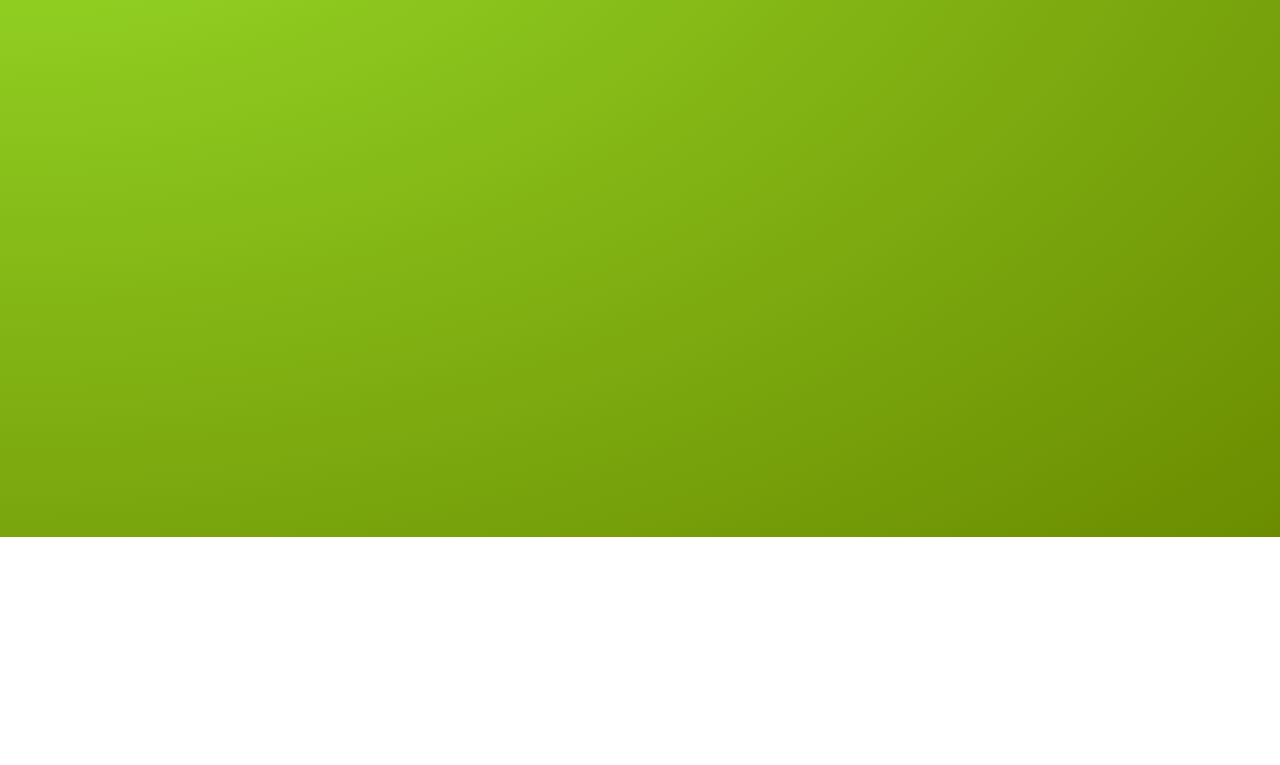
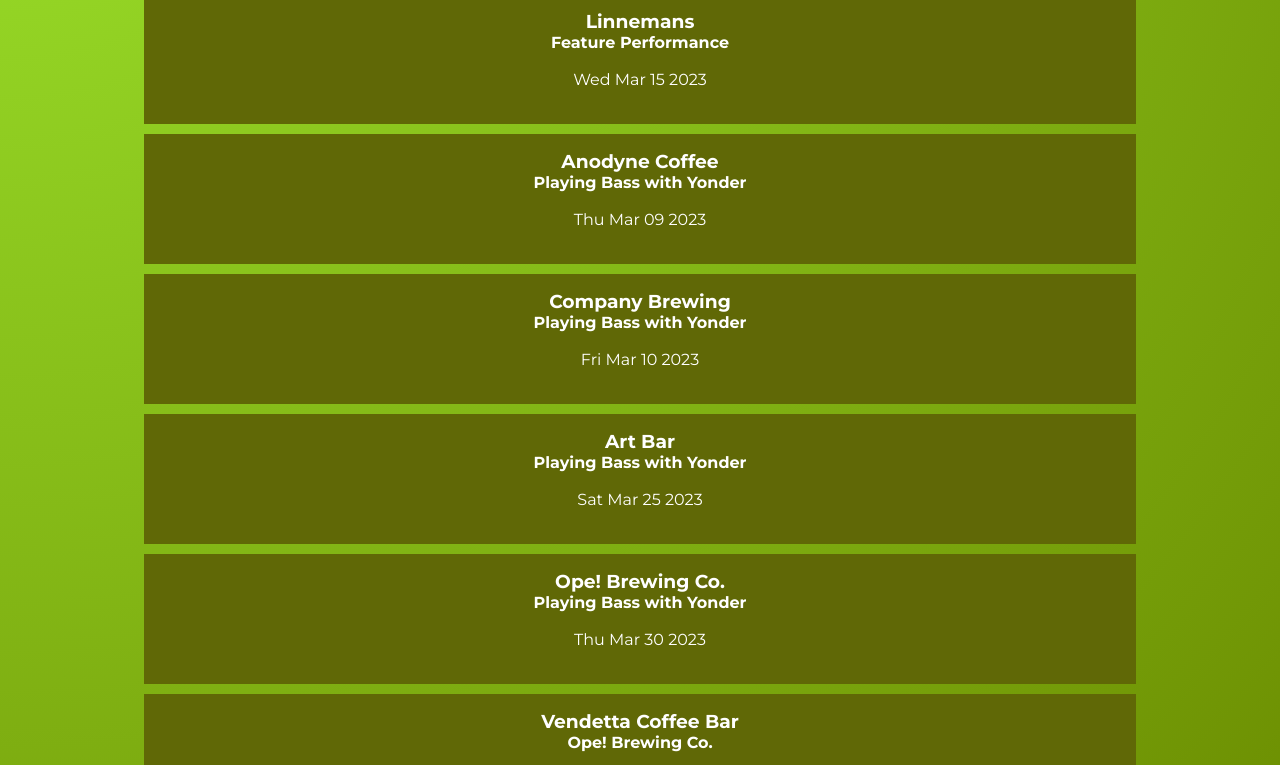
Before and after one commit to peterIrving/peterirving.live, a Gatsby site: page /events in a window 1280 px wide. Shown: the part 263-1028 px from the top of the page. Before the commit the page ends 800 px from the top, so only its background shows below. Built offline with nearby package versions, Linux system fonts and the light colour scheme; Gatsby itself is replaced by a stand-in of ours.

Commit message:
dates are a day off. why?"

```diff
--- a/src/components/page_content.tsx
+++ b/src/components/page_content.tsx
@@ -22,7 +22,9 @@
             marginRight: `${margin}px`,
             width: `calc(100% - ${margin * 2}px)`,
         }}> */}
-        <div className="content">
+        <div className="content"
+        // style={{backgroundImage: "/web_background_white_3.png"}}
+        >
             {props.children}
         </div>
         <footer><p>Copyright 2023 Peter Irving</p></footer>
--- a/src/components/tune_body.tsx
+++ b/src/components/tune_body.tsx
@@ -1,7 +1,7 @@
 import React, { FC } from 'react'
 import { useMediaQuery } from 'react-responsive'
 import Layout from './page_content';
-import * as styles from "../styles/tunes.module.css"
+import * as styles from "../styles/subpage.module.css"
 
 interface VideoProps {
     videoSrcURL: string;
@@ -30,7 +30,7 @@
 
 const TuneBody: FC = () => {
     return <Layout>
-        <div className={styles.tunes}>
+        <div className={styles.subpage}>
             <h2>Tunes</h2>
             <h3>A Funky Application of Folk Music</h3>
             <Video videoSrcURL="https://www.youtube.com/embed/N8U6DdONxSk" videoTitle="Sittin on top of the world"></Video>
--- /dev/null
+++ b/src/models/event_model.ts
@@ -0,0 +1,9 @@
+
+export class EventModel {
+    constructor(
+        public projectName: string = "solo",
+        public venueName: string,
+        public startDate: Date,
+
+    ) { }
+}
--- a/src/pages/events.tsx
+++ b/src/pages/events.tsx
@@ -1,19 +1,70 @@
-import React from "react";
+import React, { useEffect, } from "react";
 import { Link } from "gatsby"
 
 import Layout from "../components/page_content";
+import * as subpageStyles from "../styles/subpage.module.css"
+import * as eventStyles from "../styles/events.module.css"
+import { EventModel } from "../models/event_model"
 
-const centered = {
-    textAlign: "center",
-} as const;
+const today = new Date();
+
+const listOfEvents = [
+    new EventModel(
+        "Feature Performance",
+        "Linnemans",
+        new Date("2023-03-15"),
+    ),
+    new EventModel(
+        "Playing Bass with Yonder",
+        "Anodyne Coffee",
+        new Date("2023-03-09"),
+    ), new EventModel(
+        "Playing Bass with Yonder",
+        "Company Brewing",
+        new Date("2023-03-10"),
+    ),
+    new EventModel(
+        "Playing Bass with Yonder",
+        "Art Bar",
+        new Date("2023-03-25"),
+    ),
+    new EventModel(
+        "Playing Bass with Yonder",
+        "Ope! Brewing Co.",
+        new Date("2023-03-30"),
+    ),
+    new EventModel(
+        "Ope! Brewing Co.",
+        "Vendetta Coffee Bar",
+        new Date("2023-03-30"),
+    ),
+
+];
+
+const EventsView = () => {
+
+    const filteredList = listOfEvents
+        .filter((event) => event.startDate >= today)
+        .sort((a, b) => a.startDate.getTime() - b.startDate.getTime());
+    return (<Layout>
+        <div className={subpageStyles.subpage}>
+            <h2>Events</h2>
+            <h3>Picking, Grinning and Occasionally Slapping the Bass</h3>
+            <div className={eventStyles.events} >
 
 
-const headingAccentStyles = {
-    ...centered
+                {listOfEvents.map((event, index) =>
+                    <div key={index}>
+                        <h3> {event.venueName}</h3>
+                        <h4>{event.projectName}</h4>
+                        <p>{event.startDate.toDateString()}</p>
+                    </div>
+
+                )}
+
+            </div>
+        </div>
+    </Layout>);
 }
 
-const EventsView = () => (<Layout>
-    <h2>Events</h2>
-</Layout>)
-
 export default EventsView
--- /dev/null
+++ b/src/styles/events.module.css
@@ -0,0 +1,15 @@
+/* .events ul {
+    display: table;
+} */
+
+.events div {
+    background-color: rgb(96, 104, 6);
+    width: 80%;
+    /* height: 100px; */
+    margin: 10px auto;
+    padding: 16px;
+    /* text-align: center; */
+    /* display: flex; */
+    /* flex-direction: row; */
+    /* align-items: center; */
+}
--- a/src/styles/tunes.module.css
+++ b/src/styles/subpage.module.css
@@ -1,13 +1,13 @@
-.tunes {
+.subpage {
     text-align: center;
 }
 
-.tunes>h2 {
+.subpage>h2 {
     font-size: 3em;
     margin-top: 80px;
 }
 
-.tunes>h3 {
+.subpage>h3 {
     font-size: 2em;
     font-weight: 400;
 }
```
Also changed, not shown: 2 other files.
